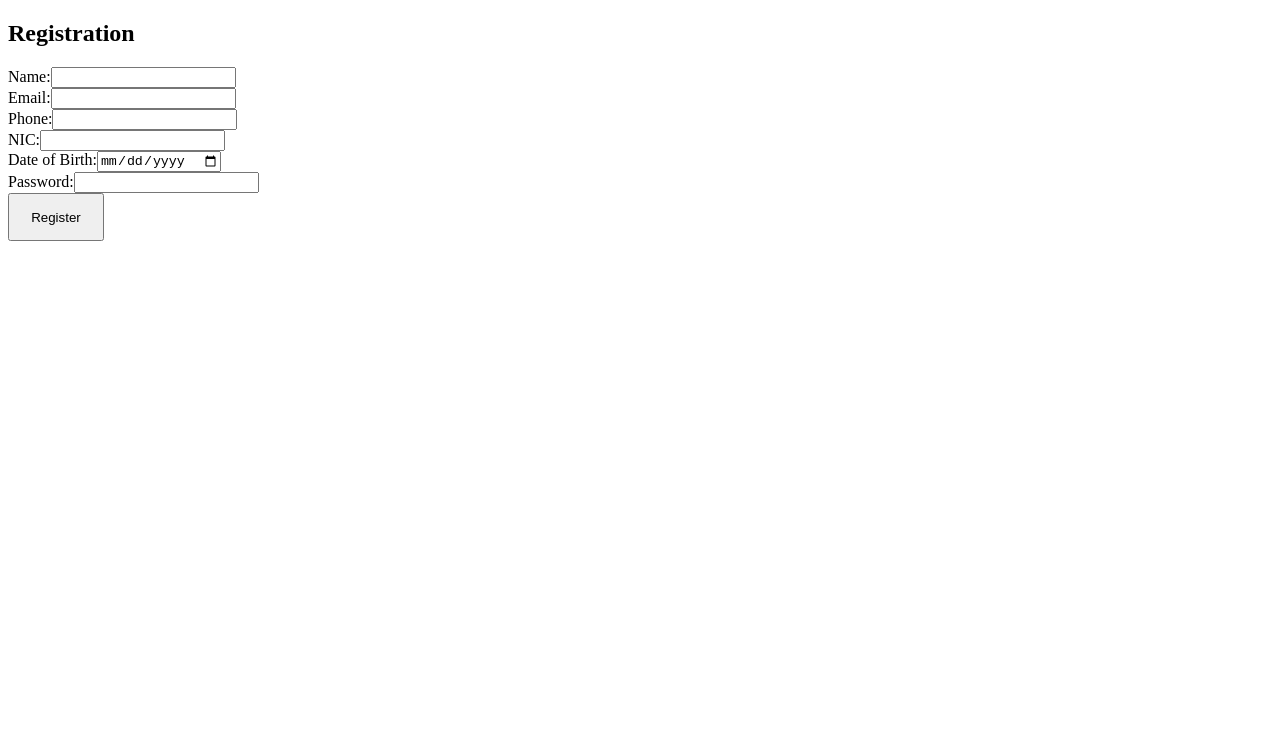
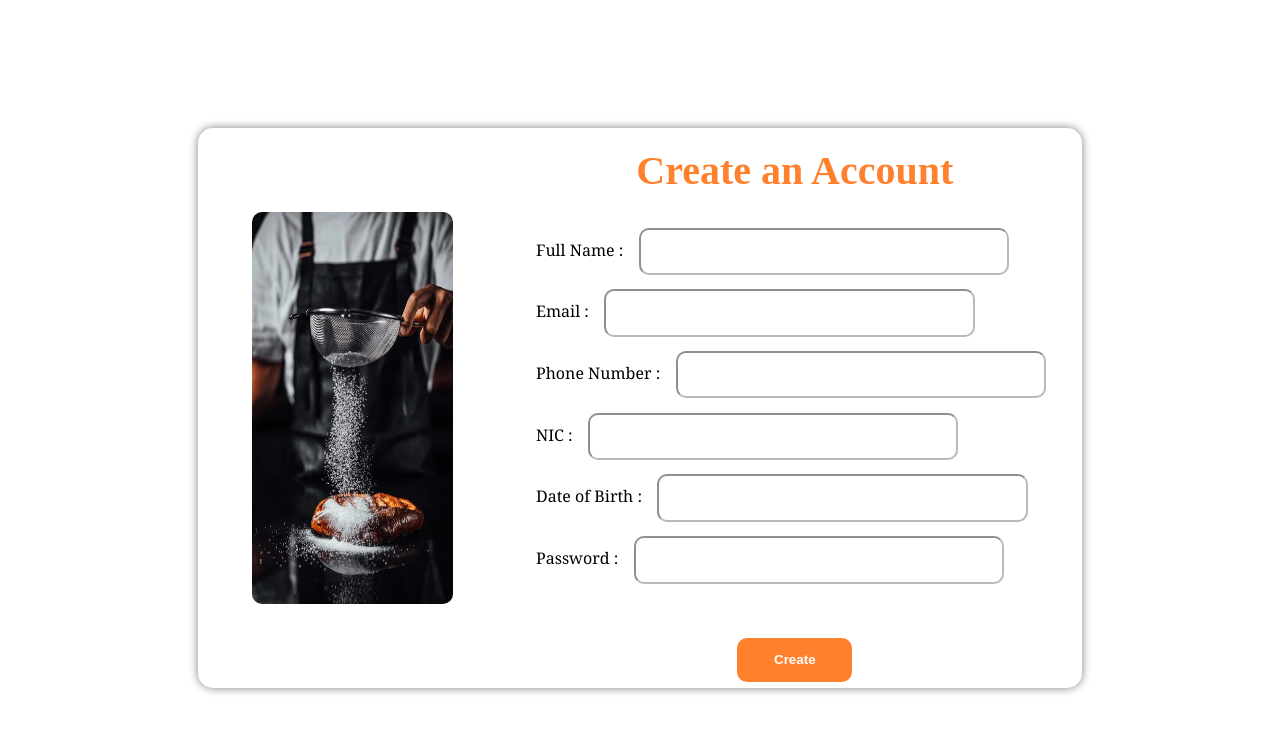
Before and after one commit to DahamiSathsarani/Recipe_Book, a React (Create React App) app in the folder Frontend/: page /Register in a window 1280 px wide. Shown: the top 732 px of the page. Built offline with nearby package versions, Linux system fonts and the light colour scheme; the HTML template or start-up script is replaced by a standard one.

Commit message:
Change Register and Login components

```diff
--- a/Frontend/src/components/User Management/User Login/Login.css
+++ b/Frontend/src/components/User Management/User Login/Login.css
@@ -25,7 +25,12 @@
     font-family: sans-serif;
     font-weight: bold;
     margin-top: 10%;
-    font-size: 25px;
+    font-size: 22px;
+}
+
+.LoginHeader span{
+    color: #ff812d;
+    font-size: 30px;
 }
 
 .LoginForm{
@@ -77,4 +82,8 @@
     width: 280px;
     height: 40px;
     margin-top: 10%;
+    border: none;
+    border-radius: 10px;
+    color: #fff;
+    background-color: #ff812d;
 }
--- a/Frontend/src/components/User Management/User Login/Login.js
+++ b/Frontend/src/components/User Management/User Login/Login.js
@@ -56,7 +56,7 @@ function Login() {
     <Container className='Login' fluid>
       <div className='LoginCard'>
         <div className='LoginDiv1'>
-          <h2 className='LoginHeader'>WELCOME to <br></br>CookBook</h2>
+          <h2 className='LoginHeader'>WELCOME to <br></br><span>CookBook</span></h2>
           <form onSubmit={handleSubmit} className='LoginForm'>
             <div className='LoginContent'>
               <label htmlFor="email">Email:</label>
@@ -66,7 +66,7 @@ function Login() {
             </div>
             <p>Don't have an account yet!</p>
             <Anchor href="#" class="text-warning" className='LoginLink' onClick={handleSignup}>Sign up</Anchor>
-            <Button type="submit" className='LoginButton'>Login</Button>
+            <button type="submit" className='LoginButton'>Login</button>
           </form>
         </div>
         <div className='LoginDiv2'>
--- /dev/null
+++ b/Frontend/src/components/User Management/User Registration/Register.css
@@ -0,0 +1,109 @@
+.Register{
+    width: 100%;
+    height: 100vh;
+    display: flex;
+    align-items: center;
+    justify-content: center;
+}
+
+.RegisterCard{
+    width: 70%;
+    height: 70%;
+    display: flex;
+    border-radius: 15px;
+    box-shadow: 0 0 10px gray;
+    /* background-color: #161f37; */
+}
+
+.RegisterCard div{
+    height: 100%;
+}
+
+.RegisterDiv1{
+    width: 35%;
+    display: flex;
+    align-items: center;
+    justify-content: center;
+}
+
+.RegisterDiv2{
+    width: 65%;
+}
+
+.RegisterDiv1 img{
+    width: 65%;
+    height: 70%;
+    border-radius: 10px;
+}
+
+.RegisterDiv2 .RegisterHeader{
+    width: 100%;
+    height: 15%;
+    display: flex;
+    align-items: center;
+    justify-content: center;
+    color: #ff812d;
+}
+
+.RegisterDiv2 .RegisterHeader h2{
+    font-size: 40px;
+    font-weight: bold;
+}
+
+.RegisterDiv2 .RegisterForm{
+    width: 100%;
+    height: 75%;
+    display: flex;
+    align-items: center;
+    justify-content: center;
+}
+
+.RegisterDiv2 .RegisterForm .Register_form{
+    width: 90%;
+    height: 100%;
+    /* color: #fff; */
+}
+
+.RegisterDiv2 .RegisterForm .Register_form div{
+    width: 100%;
+    height: 11%;
+    margin-top: 3%;
+}
+
+.RegisterDiv2 .RegisterForm .Register_form div label{
+    font-family: Georgia, 'Times New Roman', Times, serif;
+}
+
+.RegisterDiv2 .RegisterForm .Register_form div input{
+    width: 70%;
+    height: 90%;
+    margin-left: 3%;
+    border-radius: 10px;
+    background-color: white;
+    opacity: 0.5;
+}
+
+.RegisterDiv2 .RegisterButton{
+    width: 100%;
+    height: 10%;
+    display: flex;
+    align-items: center;
+    justify-content: center;
+}
+
+.RegisterDiv2 .RegisterButton button{
+    width: 20%;
+    height: 80%;
+    border: none;
+    border-radius: 10px;
+    color: #fff;
+    font-weight: bold;
+    background-color: #ff812d;
+    transition: 0.5s;
+}
+
+.RegisterDiv2 .RegisterButton button:hover{
+    border: solid;
+    color: black;
+    background-color: transparent;
+}
--- a/Frontend/src/components/User Management/User Registration/Register.js
+++ b/Frontend/src/components/User Management/User Registration/Register.js
@@ -1,6 +1,7 @@
 import React, { useState } from 'react';
 import { useNavigate } from 'react-router-dom';
 import { createUser } from '../../../API/User_API';
+import './Register.css';
 
 function Register() {
   const navigate = useNavigate();
@@ -43,35 +44,52 @@ function Register() {
   };
 
   return (
+    <div className='Register' fluid>
+      <div className='RegisterCard'>
+        <div className='RegisterDiv1'>
+          <img src="/Images/Register.jpg" alt='register'/>
+        </div>
+        <div className='RegisterDiv2'>
+          <div className='RegisterHeader'>
+            <h2>Create an Account</h2>
+          </div>
+          <div className='RegisterForm'>
+            <form onSubmit={handleSubmit} className='Register_form'>
               <div>
-      <h2>Registration</h2>
-      <form onSubmit={handleSubmit}>
-        <div>
-          <label htmlFor="name">Name:</label>
+                <label htmlFor="name">Full Name :</label>
                 <input type="text" id="name" name="name" value={formData.name} onChange={handleChange}/>
               </div>
               <div>
-          <label htmlFor="email">Email:</label>
+                <label htmlFor="email">Email :</label>
                 <input type="text" id="email" name="email" value={formData.email} onChange={handleChange}/>
               </div>
               <div>
-          <label htmlFor="phone">Phone:</label>
+                <label htmlFor="phone">Phone Number :</label>
                 <input type="number" id="phone" name="phone" value={formData.phone} onChange={handleChange}/>
               </div>
               <div>
-          <label htmlFor="nic">NIC:</label>
+                <label htmlFor="nic">NIC :</label>
                 <input type="text" id="nic" name="nic" value={formData.nic} onChange={handleChange}/>
               </div>
               <div>
-          <label htmlFor="age">Date of Birth:</label>
-          <input type="date" id="dob" name="dob" value={formData.dob} onChange={handleChange}/>
+                <label htmlFor="age">Date of Birth :</label>
+                <input type="text" id="dob" name="dob" value={formData.dob} onChange={handleChange}/>
               </div>
               <div>
-          <label htmlFor="password">Password:</label>
+                <label htmlFor="password">Password :</label>
                 <input type="text" id="password" name="password" value={formData.password} onChange={handleChange}/>
               </div>
-        <button type="submit">Register</button>
+              {/* <div>
+                <label htmlFor="password">Confirm Password :</label>
+                <input type="text" id="password" name="password" value={formData.password} onChange={handleChange}/>
+              </div> */}
             </form>
+          </div>
+          <div className='RegisterButton'>
+            <button type="submit">Create</button>
+          </div>
+        </div>
+      </div>
     </div>
   );
 }
```
Also changed, not shown: Frontend/public/Images/Register.jpg (added). Lines whose indentation alone changed are shown as unchanged.
